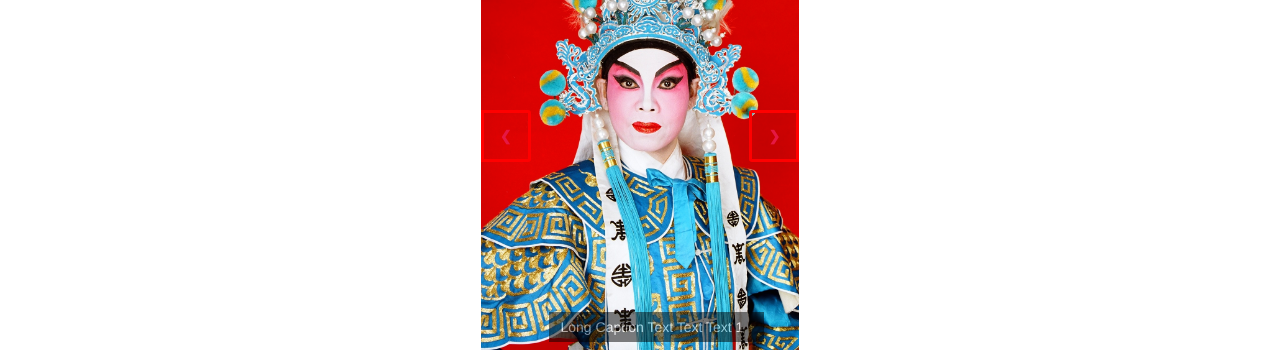
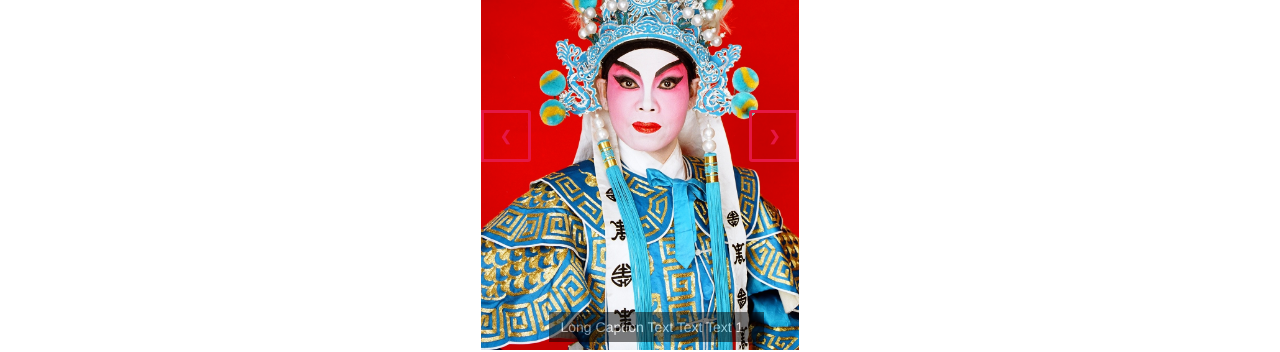
Before and after one commit to gitmannen/drama2, a Jekyll site: the page built from _posts/2016-07-27-w3schools-slider.md, in a window 1280 px wide. Shown: the part 722-1074 px from the top of the page. Built offline with Jekyll 4.4.1, drawn with Linux system fonts in a browser that asks for light colours; nearby versions of some CDN libraries.

Commit message:
trdjcghbk

```diff
--- a/_includes/head.html
+++ b/_includes/head.html
@@ -106,7 +106,6 @@ x<meta charset="utf-8">
   transition: 0.6s ease;
   border-radius: 0 3px 3px 0;
   border: solid;
-  border-color: red;
 }
 
 /* Position the "next button" to the right */
```
